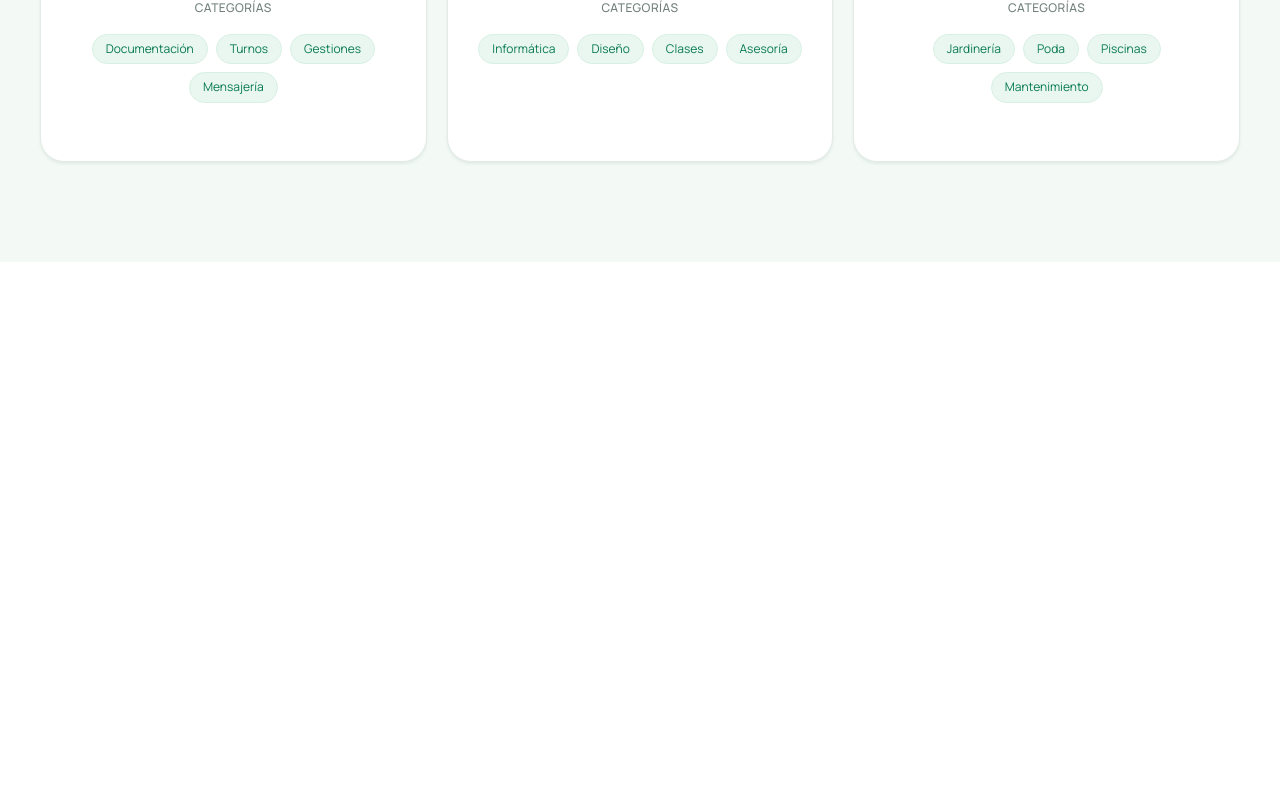
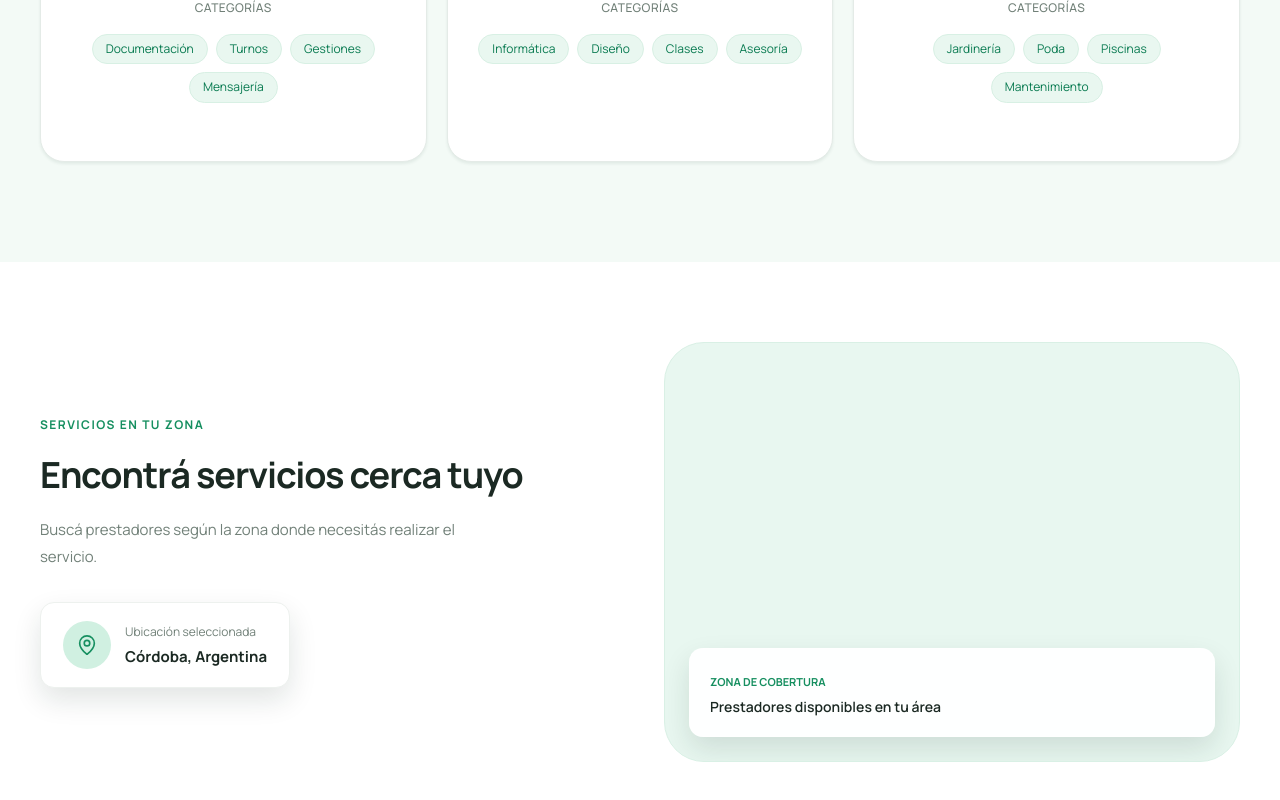
Before and after one commit to Martin-J-Larre/servismas, a React (Vite) app in the folder frontend/: page / in a window 1280 px wide. Shown: the part 2140-2940 px from the top of the page. Before the commit the page ends 2402 px from the top, so only its background shows below. Built offline with nearby package versions, Linux system fonts and the light colour scheme.

Commit message:
feat: add location section

```diff
--- /dev/null
+++ b/frontend/src/landing/components/Location/Location.jsx
@@ -0,0 +1,58 @@
+
+import { MapPin } from "lucide-react";
+import styles from "./Location.module.css";
+
+function Location() {
+  return (
+    <section className={styles.section} id="ubicacion">
+      <div className={styles.container}>
+        <div className={styles.content}>
+          <span className={styles.eyebrow}>
+            SERVICIOS EN TU ZONA
+          </span>
+
+          <h2 className={styles.title}>
+            Encontrá servicios cerca tuyo
+          </h2>
+
+          <p className={styles.description}>
+            Buscá prestadores según la zona donde necesitás
+            realizar el servicio.
+          </p>
+
+          <div className={styles.locationCard}>
+            <span className={styles.locationIcon}>
+              <MapPin size={22} strokeWidth={1.8} aria-hidden="true" />
+            </span>
+
+            <div className={styles.locationInfo}>
+              <span className={styles.locationLabel}>
+                Ubicación seleccionada
+              </span>
+
+              <strong className={styles.locationName}>
+                Córdoba, Argentina
+              </strong>
+            </div>
+          </div>
+        </div>
+
+        <div className={styles.visual}>
+          {/* Imagen del mapa de Argentina con iconos de lugares 📍y un circulo demostrando are de cobertura */}
+
+          <div className={styles.coverageCard}>
+            <span className={styles.coverageLabel}>
+              ZONA DE COBERTURA
+            </span>
+
+            <p className={styles.coverageText}>
+              Prestadores disponibles en tu área
+            </p>
+          </div>
+        </div>
+      </div>
+    </section>
+  );
+}
+
+export default Location;
--- /dev/null
+++ b/frontend/src/landing/components/Location/Location.module.css
@@ -0,0 +1,144 @@
+.section {
+  width: 100%;
+  padding: 80px 24px;
+  background-color: var(--color-surface);
+}
+
+.container {
+  display: grid;
+  grid-template-columns: 1fr 1fr;
+  align-items: center;
+  gap: 48px;
+  width: 100%;
+  max-width: var(--container-width);
+  margin-inline: auto;
+}
+
+.content {
+  display: flex;
+  flex-direction: column;
+  align-items: flex-start;
+  gap: 20px;
+}
+
+.eyebrow {
+  color: var(--color-primary);
+  font-size: 12px;
+  font-weight: var(--font-weight-bold);
+  letter-spacing: 0.12em;
+}
+
+.title {
+  margin: 0;
+  color: var(--color-text);
+  font-size: clamp(28px, 3vw, 36px);
+  font-weight: var(--font-weight-bold);
+  line-height: 1.2;
+  letter-spacing: -0.03em;
+}
+
+.description {
+  max-width: 460px;
+  margin: 0;
+  color: var(--color-text-secondary);
+  font-size: 15px;
+  line-height: 1.8;
+}
+
+.locationCard {
+  display: flex;
+  align-items: center;
+  gap: 14px;
+  margin-top: 12px;
+  padding: 18px 22px;
+  background-color: var(--color-surface);
+  border: 1px solid #edf1ee;
+  border-radius: var(--radius-md);
+  box-shadow: 0 12px 28px rgb(20 40 30 / 12%);
+}
+
+.locationIcon {
+  display: flex;
+  align-items: center;
+  justify-content: center;
+  flex-shrink: 0;
+  width: 48px;
+  height: 48px;
+  color: var(--color-primary);
+  background-color: var(--color-primary-light);
+  border-radius: 50%;
+}
+
+.locationInfo {
+  display: flex;
+  flex-direction: column;
+  gap: 6px;
+}
+
+.locationLabel {
+  color: var(--color-text-secondary);
+  font-size: 12px;
+}
+
+.locationName {
+  color: var(--color-text);
+  font-size: 15px;
+  font-weight: var(--font-weight-bold);
+}
+
+.visual {
+  position: relative;
+  min-height: 420px;
+  overflow: hidden;
+  background-color: #e8f7f0;
+  border: 1px solid #d9f0e5;
+  border-radius: 40px;
+}
+
+.coverageCard {
+  position: absolute;
+  right: 24px;
+  bottom: 24px;
+  left: 24px;
+  padding: 20px;
+  background-color: rgb(255 255 255 / 94%);
+  border: 1px solid rgb(255 255 255 / 80%);
+  border-radius: var(--radius-md);
+  box-shadow: 0 12px 28px rgb(20 40 30 / 12%);
+}
+
+.coverageLabel {
+  color: var(--color-primary);
+  font-size: 11px;
+  font-weight: var(--font-weight-bold);
+}
+
+.coverageText {
+  margin: 6px 0 0;
+  color: var(--color-text);
+  font-size: 14px;
+  font-weight: var(--font-weight-semibold);
+}
+
+@media (max-width: 768px) {
+  .section {
+    padding: 56px 20px;
+  }
+
+  .container {
+    grid-template-columns: 1fr;
+    gap: 36px;
+  }
+
+  .visual {
+    min-height: 320px;
+    border-radius: var(--radius-lg);
+  }
+
+  .coverageCard {
+    right: 16px;
+    bottom: 16px;
+    left: 16px;
+    padding: 16px;
+  }
+}
--- a/frontend/src/landing/pages/Home.jsx
+++ b/frontend/src/landing/pages/Home.jsx
@@ -2,6 +2,7 @@ import Navbar from "../components/Navbar/Navbar";
 import Hero from "../components/Hero/Hero";
 import HowItWorks from "../components/HowItWorks/HowItWorks";
 import Services from "../components/Services/Services";
+import Location from "../components/Location/Location";
 
 function Home() {
   return (
@@ -12,6 +13,7 @@ function Home() {
         <Hero />
         <HowItWorks />
         <Services />
+        <Location />
       </main>
     </>
   );
```
